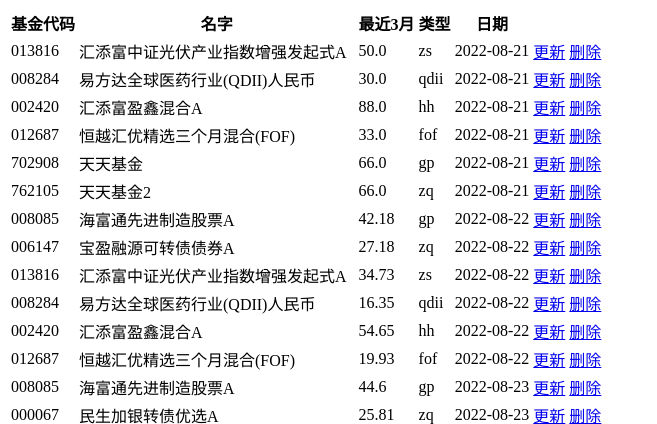
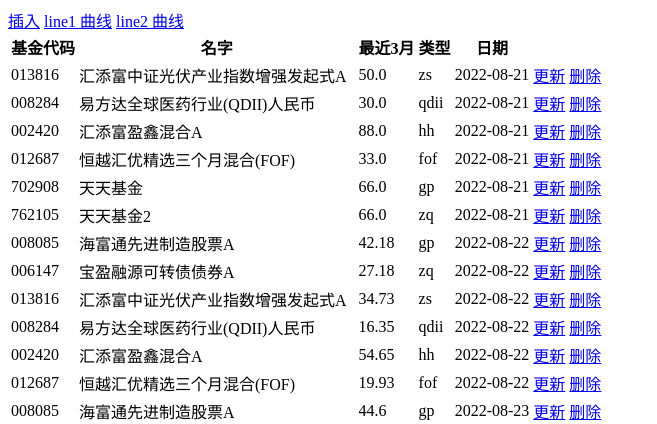
Before and after one commit to imfifc/fund, a Flask app: page /show in a window 1280 px wide. Shown: the top 424 px of the page, without its empty margins (0-657 px from the left). Run offline with Flask 2, Linux system fonts and the light colour scheme; data comes from the database, SQL or seed files in the repository; both versions use the stored data as it was after the commit.

Commit message:
update insert delete

```diff
--- a/fund/templates/show.html
+++ b/fund/templates/show.html
@@ -5,6 +5,9 @@
     <title>show</title>
 </head>
 <body>
+ <a href="/insert">插入</a>
+ <a href="/line1">line1 曲线</a>
+ <a href="/line2">line2 曲线</a>
 
 <table>
     <tr>
```
Also changed, not shown: fund/fund.sqlite3.
